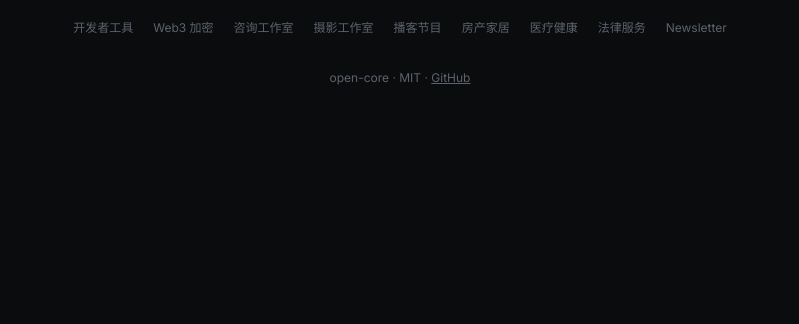
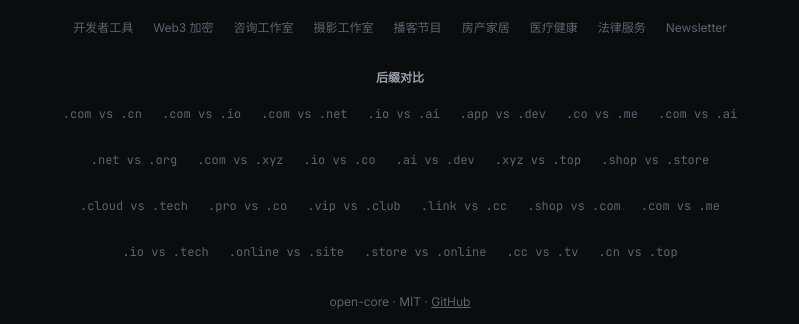
Before and after one commit to wookat/domainhunter, a React (Vite) app in the folder apps/web/: page / in a window 1280 px wide. Shown: the part 1766-2090 px from the top of the page, without its empty margins (240-1039 px from the left). Before the commit the page ends 1884 px from the top, so only its background shows below. Built offline with nearby package versions, Linux system fonts and the light colour scheme; no server answers.

Commit message:
feat(r55): footer internal links to 24 TLD comparison pages

```diff
--- a/apps/web/src/App.tsx
+++ b/apps/web/src/App.tsx
@@ -10,6 +10,7 @@ import { isMockEnabled, runMockStream } from "@/mock";
 import { loadSearch, saveSearch } from "@/lib/persist";
 import { TLD_LIST } from "@/content/tlds";
 import { GUIDE_LABELS } from "@/content/guide-labels";
+import { COMPARE_SLUGS, compareLabel } from "@/content/compare-slugs";
 import { useI18n } from "@/lib/i18n";
 import { useShortlist } from "@/lib/shortlist";
 import { friendlyError, friendlyHttpError } from "@/lib/utils";
@@ -513,6 +514,17 @@ export default function App() {
               ))}
             </div>
           </div>
+          {/* TLD 对比页内链：SEO + 用户入口 */}
+          <div className="mx-auto mb-5 max-w-3xl px-4">
+            <p className="font-semibold text-txt1">{t("footer.compares")}</p>
+            <div className="mt-1.5 flex flex-wrap justify-center gap-x-1 gap-y-0.5">
+              {COMPARE_SLUGS.map((slug) => (
+                <a key={slug} className="inline-flex min-h-[44px] items-center px-2 font-mono hover:text-brand hover:underline" href={`/vs/${slug}?lang=${lang}`}>
+                  {compareLabel(slug)}
+                </a>
+              ))}
+            </div>
+          </div>
           open-core · MIT ·{" "}
           <a className="underline hover:text-txt1" href="https://github.com/wookat/domainhunter">
             GitHub
--- /dev/null
+++ b/apps/web/src/content/compare-slugs.ts
@@ -0,0 +1,33 @@
+/**
+ * /vs/ 对比页 slug 轻量清单：给首页页脚内链用，避免把 compares.ts 的全文内容打进主 bundle。
+ * 新增对比页时需同步 compares.ts 的 TLD_COMPARES（有单测/构建校验的话以那边为准）。
+ */
+export const COMPARE_SLUGS = [
+  "com-vs-cn",
+  "com-vs-io",
+  "com-vs-net",
+  "io-vs-ai",
+  "app-vs-dev",
+  "co-vs-me",
+  "com-vs-ai",
+  "net-vs-org",
+  "com-vs-xyz",
+  "io-vs-co",
+  "ai-vs-dev",
+  "xyz-vs-top",
+  "shop-vs-store",
+  "cloud-vs-tech",
+  "pro-vs-co",
+  "vip-vs-club",
+  "link-vs-cc",
+  "shop-vs-com",
+  "com-vs-me",
+  "io-vs-tech",
+  "online-vs-site",
+  "store-vs-online",
+  "cc-vs-tv",
+  "cn-vs-top",
+];
+
+/** slug → 「.a vs .b」显示文案 */
+export const compareLabel = (slug: string): string => slug.split("-vs-").map((t) => `.${t}`).join(" vs ");
--- a/apps/web/src/lib/i18n.tsx
+++ b/apps/web/src/lib/i18n.tsx
@@ -276,6 +276,7 @@ const zh = {
   "footer.tldGuides": "TLD 注册指南",
   "footer.prices": "价格总览",
   "footer.industryGuides": "行业命名指南",
+  "footer.compares": "后缀对比",
   // 错误
   "error.ai": "AI 服务出错，已停止本轮",
   "error.badRequest": "请求内容不符合要求：请检查描述是否为空或过长（最多 500 字）",
@@ -545,6 +546,7 @@ const en: Record<I18nKey, string> = {
   "footer.tldGuides": "TLD registration guides",
   "footer.prices": "Price overview",
   "footer.industryGuides": "Industry naming guides",
+  "footer.compares": "TLD comparisons",
   "error.ai": "AI service error — this round was stopped",
   "error.badRequest": "Invalid request — make sure the description isn't empty or over 500 characters",
   "error.rateLimited": "Too many requests — please try again in a bit",
```
